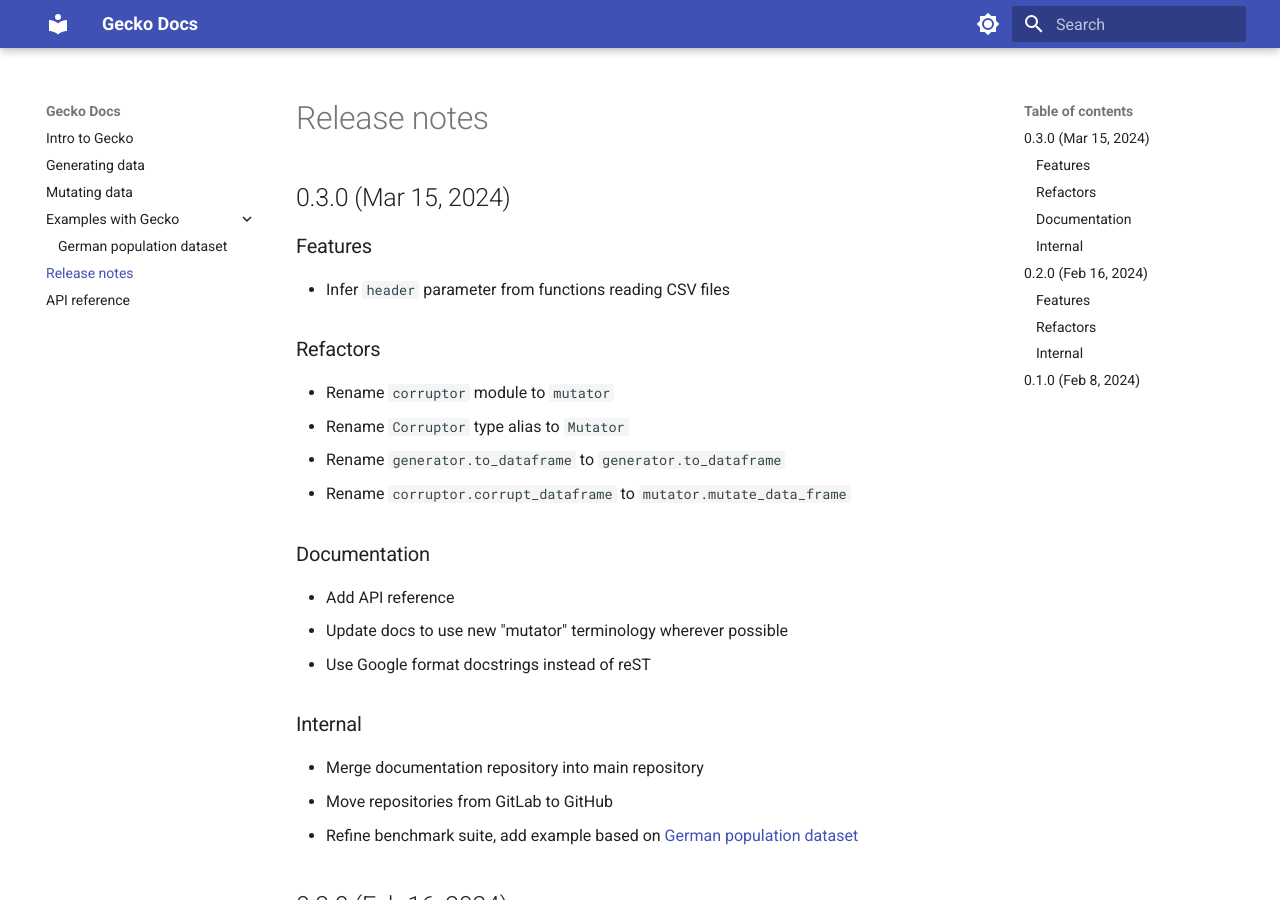
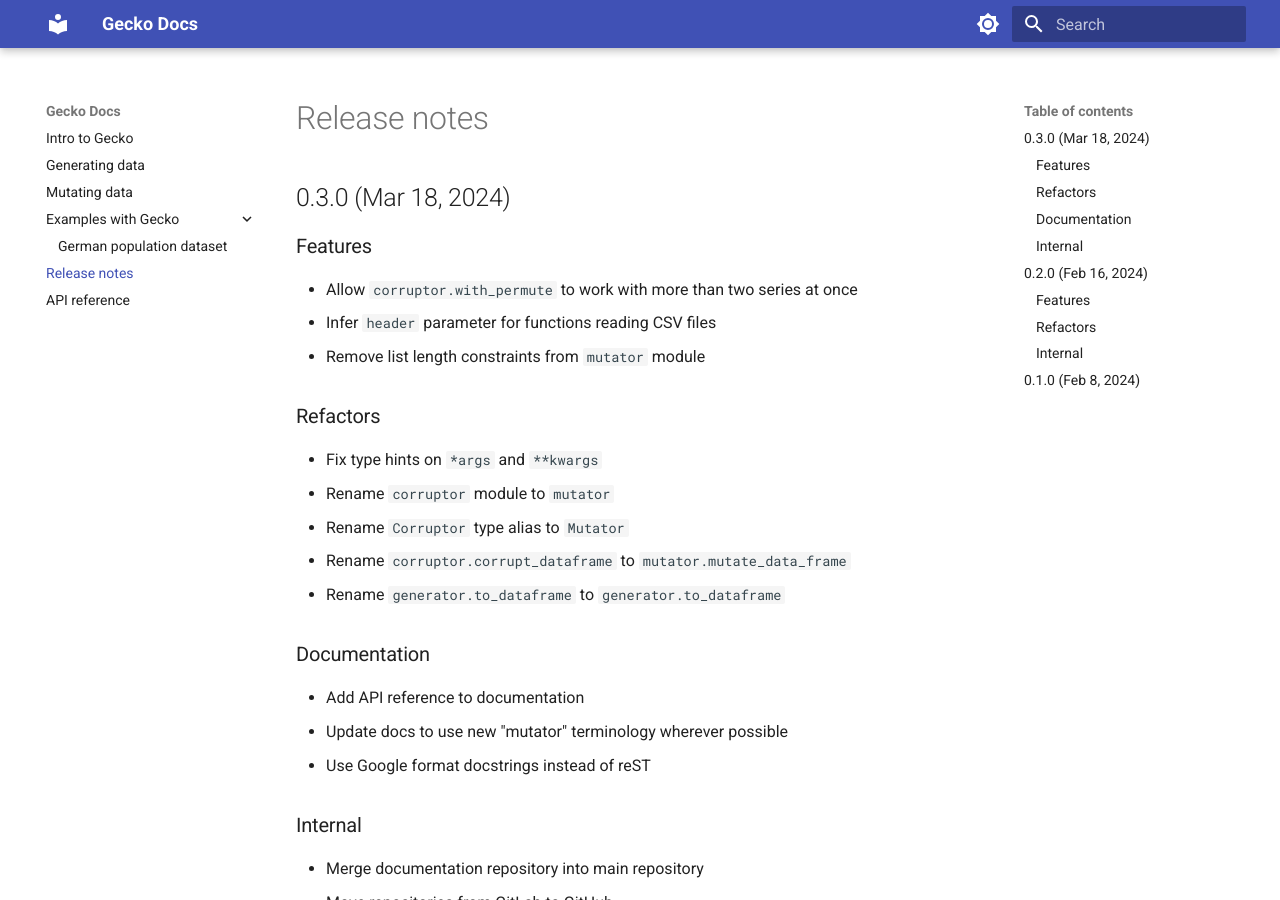
Before and after one commit to ul-mds/gecko, an MkDocs documentation site: the page built from docs/release-notes.md, in a window 1280 px wide and 900 px high. Built offline with MkDocs 1.6.1 and Material for MkDocs 9.7.7, drawn with Linux system fonts in a browser that asks for light colours.

Commit message:
Update release notes

```diff
--- a/docs/release-notes.md
+++ b/docs/release-notes.md
@@ -1,21 +1,24 @@
 # Release notes
 
-## 0.3.0 (Mar 15, 2024)
+## 0.3.0 (Mar 18, 2024)
 
 ### Features
 
-- Infer `header` parameter from functions reading CSV files
+- Allow `corruptor.with_permute` to work with more than two series at once
+- Infer `header` parameter for functions reading CSV files
+- Remove list length constraints from `mutator` module
 
 ### Refactors
 
+- Fix type hints on `*args` and `**kwargs`
 - Rename `corruptor` module to `mutator`
 - Rename `Corruptor` type alias to `Mutator`
+- Rename `corruptor.corrupt_dataframe` to `mutator.mutate_data_frame`
 - Rename `generator.to_dataframe` to `generator.to_dataframe`
-- Rename `corruptor.corrupt_dataframe` to `mutator.mutate_data_frame`
 
 ### Documentation
 
-- Add API reference
+- Add API reference to documentation
 - Update docs to use new "mutator" terminology wherever possible
 - Use Google format docstrings instead of reST
 
```
